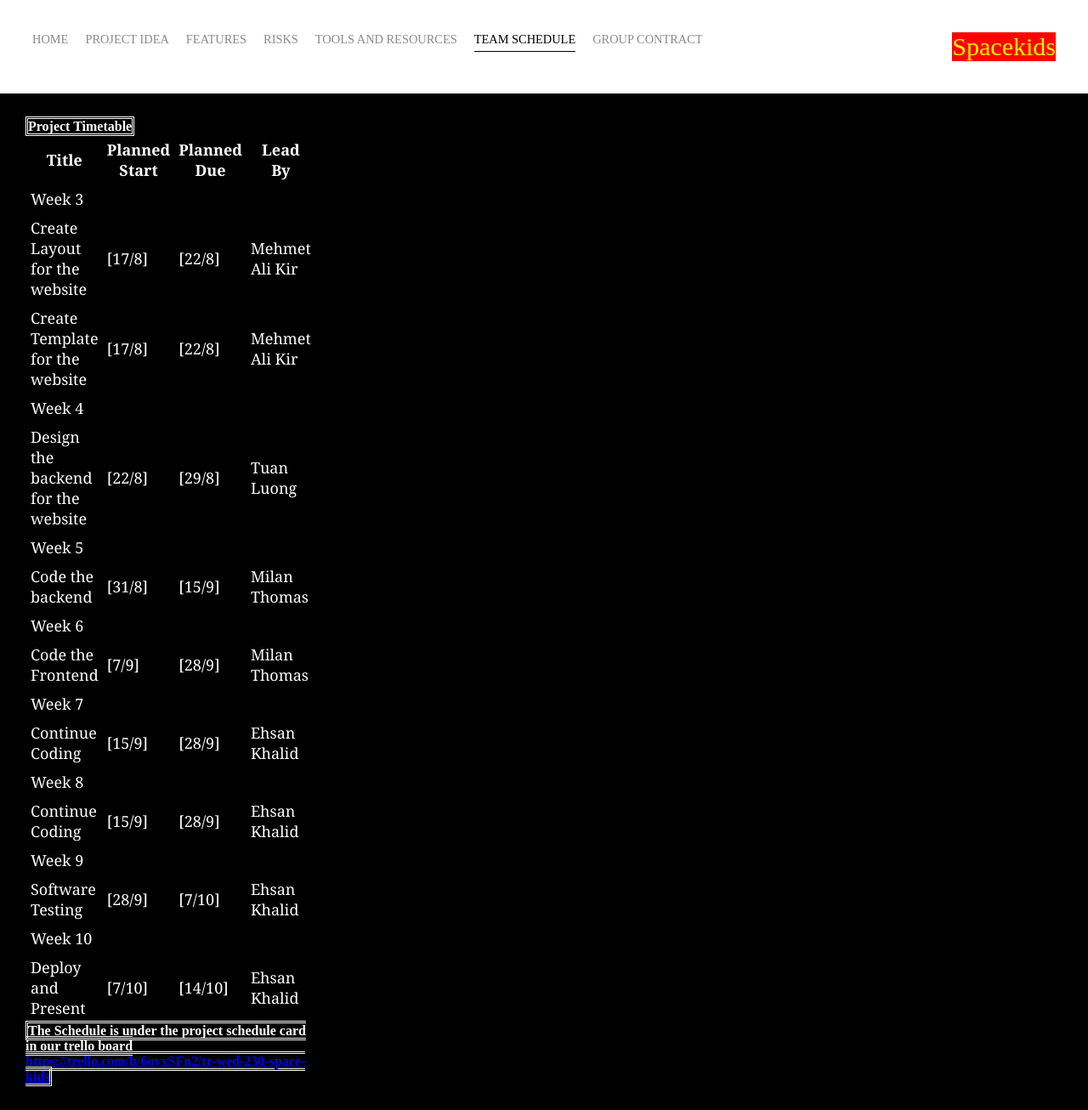
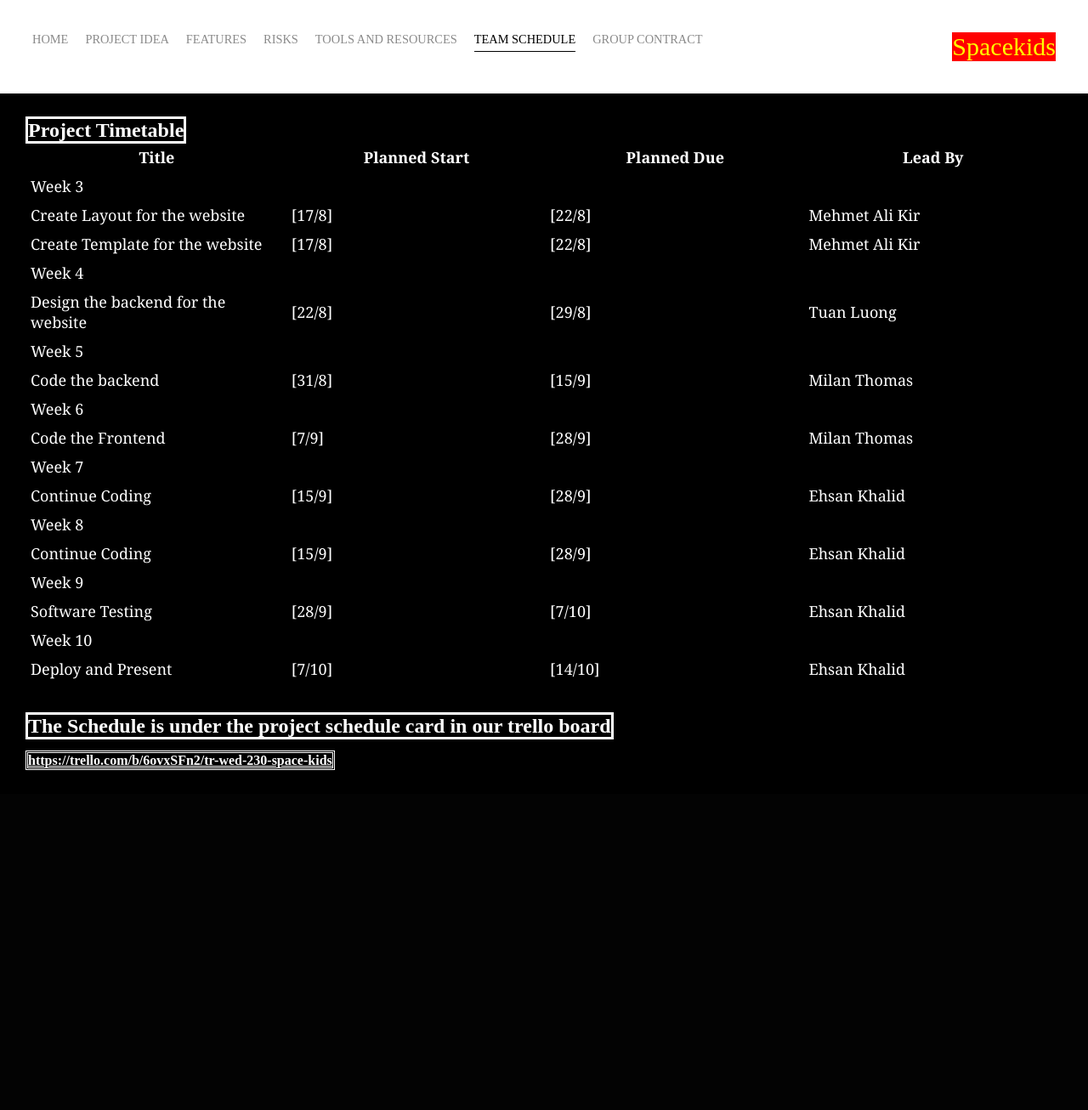
Before and after one commit to tuanmission/BITSspacekidsassignment1, a PHP site: page /Schedule.html in a window 1280 px wide. Shown: the whole page at 85% size. After the commit the page ends 906 px from the top, so only its background shows below. Run offline with PHP 8.4, Linux system fonts and the light colour scheme.

Commit message:
little things

```diff
--- a/Schedule.html
+++ b/Schedule.html
@@ -43,9 +43,11 @@
         <div class="two-column-wrapper">
 
 
+
+            </div>
         <div class="profile-content-wrapper">
 
-            <h4>Project Timetable</h4>
+            <h2>Project Timetable</h2>
             <table>
                 <tr>
                     <th>Title</th>
@@ -147,9 +149,12 @@
 
 
             </table>
-            <h4> The Schedule is under the project schedule card in our trello board <br>
-            <a href="https://trello.com/b/6ovxSFn2/tr-wed-230-space-kids"> https://trello.com/b/6ovxSFn2/tr-wed-230-space-kids </a>
-            </h4>
+            <br><br>
+            <h2> The Schedule is under the project schedule card in our trello board </h2> <br> <br>
+            <h4>
+            <a href="https://trello.com/b/6ovxSFn2/tr-wed-230-space-kids"> https://trello.com/b/6ovxSFn2/tr-wed-230-space-kids </a> </h4>
+
+        </div>
         </div>
 
         </div>
--- a/assets/css/Schedule.css
+++ b/assets/css/Schedule.css
@@ -59,6 +59,10 @@ body {
 .profile-content-wrapper {
     padding: 30px;
     color: #ffffff;
+
+}
+.profile-content-wrapper a {
+    color: #ffffff;
 }
 
 .brand {
--- a/assets/css/Tools.css
+++ b/assets/css/Tools.css
@@ -59,6 +59,10 @@ body {
 .profile-content-wrapper {
     padding: 30px;
     color: #ffffff;
+
+}
+.profile-content-wrapper a {
+    color: #ffffff;
 }
 
 .brand {
```
